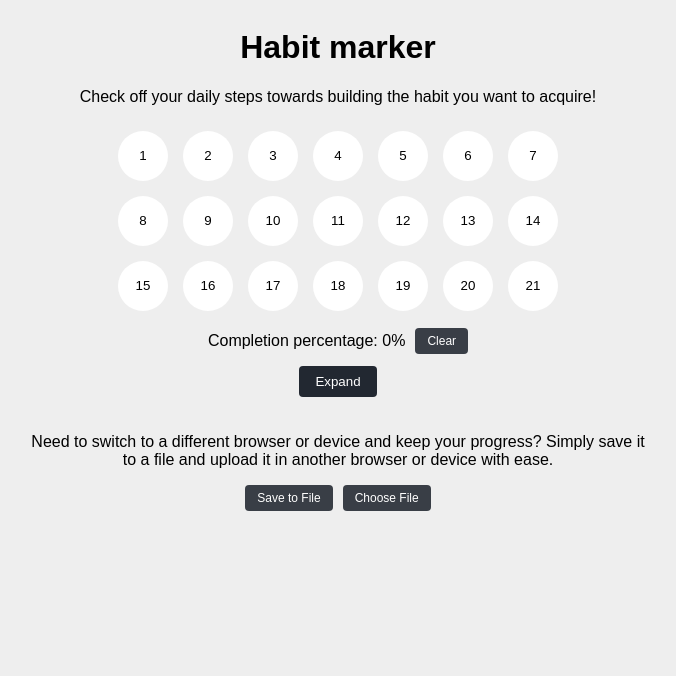
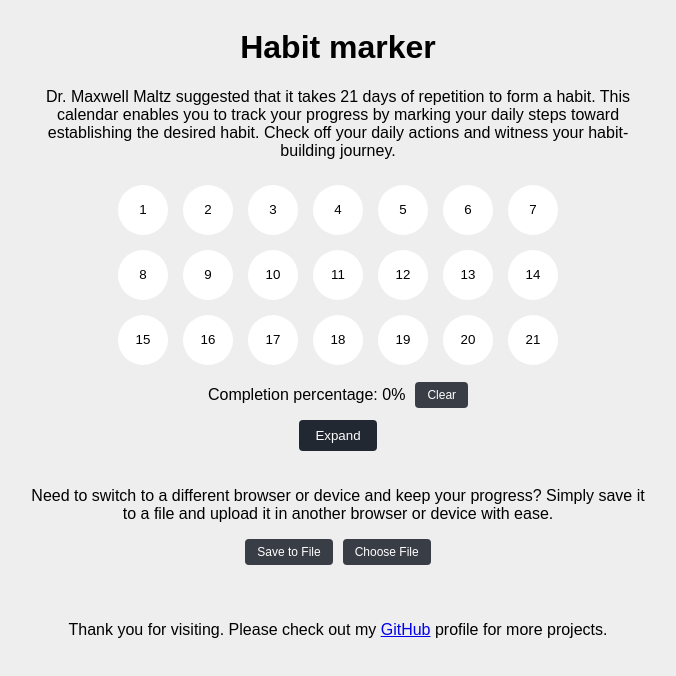
Before and after one commit to tautminas/habit-marker, a React (Vite) app: page / in a window 1280 px wide. Shown: the top 676 px of the page, without its empty margins (302-978 px from the left). Built offline with nearby package versions, Linux system fonts and the light colour scheme.

Commit message:
Add texts for explanation and footer

```diff
--- a/src/App.jsx
+++ b/src/App.jsx
@@ -96,10 +96,13 @@ function App() {
       <div className="header">
         <h1>Habit marker</h1>
         <p>
-          Check off your daily steps towards building the habit you want to
-          acquire!
+          Dr. Maxwell Maltz suggested that it takes 21 days of repetition to
+          form a habit. This calendar enables you to track your progress by
+          marking your daily steps toward establishing the desired habit. Check
+          off your daily actions and witness your habit-building journey.
         </p>
       </div>
+
       <div className="buttons-section">
         {buttonStates.slice(0, displayedButtons).map((state, index) => (
           <button
@@ -142,6 +145,16 @@ function App() {
             />
           </label>
         </div>
+
+        <div className="footer">
+          <p>
+            Thank you for visiting. Please check out my{" "}
+            <a href="https://github.com/tautminas" target="_blank">
+              GitHub
+            </a>{" "}
+            profile for more projects.
+          </p>
+        </div>
       </div>
     </div>
   );
--- a/src/styles.css
+++ b/src/styles.css
@@ -166,6 +166,11 @@ body {
   margin: 0;
 }
 
+.footer {
+  display: flex;
+  padding: 20px; /* Adjust padding as needed */
+}
+
 .expand-action {
   display: flex;
   justify-content: center;
```
